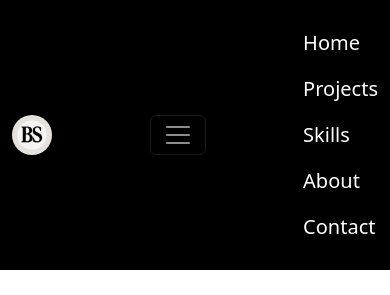
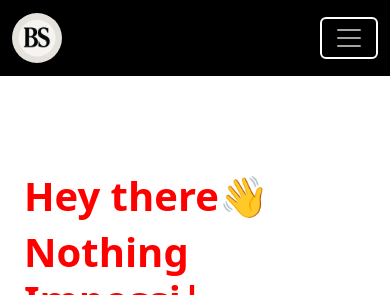
Before and after one commit to Bibekshah123/PORTFOLIO, a Django app: page / in a window 390 px wide. Shown: the top 295 px of the page. Run offline with Django 5.2, Linux system fonts and the light colour scheme.

Commit message:
all_fixed

```diff
--- a/portfolio/portfolioapp/templates/base.html
+++ b/portfolio/portfolioapp/templates/base.html
@@ -3,60 +3,104 @@
 
 <html lang="en">
   <head>
+    <meta charset="UTF-8" />
+    <meta name="viewport" content="width=device-width, initial-scale=1.0" />
+    <title>{% block title %} Bibek Shah {% endblock %}</title>
+    <link rel="icon" href="{% static 'images/logo.png' %}" type="image/png">
     <meta charset="UTF-8">
     <meta name="viewport" content="width=device-width, initial-scale=1.0">
-    <title>{% block title %} Bibek Shah {% endblock %}</title>
+
+    <!-- Bootstrap CSS -->
     <link href="https://cdn.jsdelivr.net/npm/bootstrap@5.3.0/dist/css/bootstrap.min.css" rel="stylesheet">
+
+    <!-- Font Awesome for Icons -->
     <link rel="stylesheet" href="https://cdnjs.cloudflare.com/ajax/libs/font-awesome/6.0.0/css/all.min.css">
+
+    <!-- Custom Stylesheet -->
     <link rel="stylesheet" href="{% static 'css/style.css' %}">
 </head>
 <body>
 
 <!-- Navigation -->
-    <nav class="navbar navbar-expand-lg navbar-dark bg-gray">
+<nav class="navbar navbar-expand-lg navbar-black bg-black">
     <div class="container-fluid">
-            <img src="{% static 'images/logo.png' %}" alt="BS Logo" height="40" class="logo">
-            <button class="navbar-toggler" type="button" data-bs-toggle="collapse" data-bs-target="#navbarNav">
+        <!-- Logo with Home Link -->
+        <a class="navbar-brand" href="{% url 'home' %}">
+            <img src="{% static 'images/logo.png' %}" alt="BS Logo" height="50" class="logo">
+        </a>
+
+        <!-- Mobile Toggle Button -->
+        <button class="navbar-toggler d-lg-none" type="button" data-bs-toggle="collapse" data-bs-target="#navbarNav">
             <span class="navbar-toggler-icon"></span>
         </button>
-            <div class="navbar" id="navbarNav">
+
+        <!-- Collapsible Navbar -->
+        <div class="collapse navbar-collapse justify-content-end" id="navbarNav">
             <ul class="navbar-nav">
-                    <li class="nav-item"><a class="nav-link" href="{% url 'home' %}">Home</a></li>
-                    <li class="nav-item"><a class="nav-link" href="{% url 'projects' %}">Projects</a></li>
-                    <li class="nav-item"><a class="nav-link" href="{% url 'skills' %}">Skills</a></li>
-                    <li class="nav-item"><a class="nav-link" href="{% url 'about' %}">About</a></li>
-                    <li class="nav-item"><a class="nav-link" href="{% url 'contact' %}">Contact</a></li>
+                <li class="nav-item">
+                    <a class="nav-link" href="{% url 'home' %}">Home</a>
+                </li>
+                <li class="nav-item">
+                    <a class="nav-link" href="{% url 'projects' %}">Projects</a>
+                </li>
+                <li class="nav-item">
+                    <a class="nav-link" href="{% url 'skills' %}">Skills</a>
+                </li>
+                <li class="nav-item">
+                    <a class="nav-link" href="{% url 'about' %}">About</a>
+                </li>
+                <li class="nav-item">
+                    <a class="nav-link" href="{% url 'contact' %}">Contact</a>
+                </li>
             </ul>
         </div>
     </div>
 </nav>
 
+
+
     <!-- Main Content -->
-    <main class="container my-5">
-        {% block content %}
-        {% endblock %}
-    </main>
+    <main class="container my-5">{% block content %} {% endblock %}</main>
 
     <!-- Footer -->
     <footer class="bg-gray text-white py-4">
       <div class="container text-center">
-            <p class="footer-text">All rights reserved | Copyright &copy; {% now "Y" %} Bibek Shah</p>
+        <p class="footer-text">
+          All rights reserved | Copyright &copy; {% now "Y" %} Bibek Shah
+        </p>
         <div class="social-links">
-                <a href="https://github.com/Bibekshah123" class="text-white mx-2 social-icon" target="_blank"><i class="fab fa-github"></i></a>
-                <a href="https://www.linkedin.com/in/bibekshah1234/" class="text-white mx-2 social-icon" target="_blank"><i class="fab fa-linkedin-in"></i></a>
+          <a
+            href="https://github.com/Bibekshah123"
+            class="text-white mx-2 social-icon"
+            target="_blank"
+            ><i class="fab fa-github"></i
+          ></a>
+          <a
+            href="https://www.linkedin.com/in/bibekshah1234/"
+            class="text-white mx-2 social-icon"
+            target="_blank"
+            ><i class="fab fa-linkedin-in"></i
+          ></a>
         </div>
       </div>
     </footer>
 
     <style>
       /* Page Layout */
-        html, body {
+      html,
+      body {
         height: 100%;
         display: flex;
         flex-direction: column;
         background-color: white; /* Light background */
         color: black;
       }
+
+      /* Hide the scrollbar for webkit-based browsers */
+      ::-webkit-scrollbar {
+          display: none; /* Hide the scrollbar */
+      }
+
 
       main {
         flex: 1;
@@ -67,12 +111,11 @@
         margin: 0 auto; /* Center align the content */
       }
 
-        /* Navbar Styling */
+      {% comment %} /* Navbar Styling */
       .navbar {
         background-color: black;
-            padding: 10px 0 ;
-
-        }
+        padding: 10px 0;
+      } {% endcomment %}
 
       .navbar .nav-link {
         color: white;
@@ -83,9 +126,10 @@
 
       .navbar .nav-link:hover {
         color: red;
+
       }
 
-        .logo{
+      .logo {
         border-radius: 50px;
         object-fit: cover;
       }
@@ -107,6 +151,13 @@
         transform: scale(1.2); /* Slightly enlarge the icon on hover */
       }
 
+      .navbar-toggler {
+        border: 2px solid white; /* White border */
+    }
+
+    .navbar-toggler-icon {
+        filter: invert(1); /* Converts black icon to white */
+    }
     </style>
 
     <script src="https://cdn.jsdelivr.net/npm/bootstrap@5.3.0/dist/js/bootstrap.bundle.min.js"></script>
--- a/portfolio/portfolioapp/templates/home.html
+++ b/portfolio/portfolioapp/templates/home.html
@@ -1,16 +1,25 @@
-{% extends 'base.html' %}
-{% load static %}
-<link rel="stylesheet" href="{% static 'css/style.css' %}">
+{% extends 'base.html' %} {% load static %}
+<link rel="stylesheet" href="{% static 'css/style.css' %}" />
 
 {% block title %}Home{% endblock %}
-
 {% block content %}
 <section class="position-relative text-left py-5">
   <div class="container">
     <h1 class="fw-bold">Hey there👋</h1>
-        <h1 class="fw-bold"><span id="typing-text"></span><span class="cursor">|</span></h1>
-        <a href="{% static 'docs/Bibek_Shah_CV.pdf' %}" class="btn btn-primary mt-3" target="_blank">Download Resume</a>
-        <img src="{% static 'images/Bibek shah.jpg' %}" alt="Bibek Image" class="img">
+    <h1 class="fw-bold">
+      <span id="typing-text"></span><span class="cursor">|</span>
+    </h1>
+    <a
+      href="{% static 'docs/Bibek_Shah_CV.pdf' %}"
+      class="btn btn-primary mt-3"
+      target="_blank"
+      >Download Resume</a
+    >
+    <img
+      src="{% static 'images/Bibek shah.jpg' %}"
+      alt="Bibek Image"
+      class="img"
+    />
   </div>
 </section>
 
@@ -60,7 +91,7 @@
   let charIndex = 0;
   const speed = 100; // Typing speed
   const eraseSpeed = 50; // Erase speed
-    const delay = 2000; // Delay before erasing
+  const delay = 1000; // Delay before erasing
   const typingText = document.getElementById("typing-text");
 
   function type() {
--- a/portfolio/portfolioapp/templates/projects.html
+++ b/portfolio/portfolioapp/templates/projects.html
@@ -71,6 +71,7 @@
             </div>
 
             <style>
+
                 .ets,
                 .ads,
                 .tcc,
--- a/portfolio/portfolioapp/templates/skills.html
+++ b/portfolio/portfolioapp/templates/skills.html
@@ -1,6 +1,5 @@
 {% extends 'base.html' %}
 {% load static %}
-
 {% block title %}Skills{% endblock %}
 
 {% block content %}
@@ -71,8 +70,6 @@
   </div>
 </section>
 
-
-
 <style>
   .skills .col-md-3 {
     transition: transform 0.3s ease-in-out, color 0.3s ease-in-out;
```
Also changed, not shown: other parts of portfolio/portfolioapp/templates/home.html (+35 -15 lines), portfolio/portfolioapp/templates/about.html (+27 -15 lines), portfolio/portfolioapp/templates/contact.html (+33 -26 lines), portfolio/portfolioapp/templates/contact_success.html (+8 -9 lines). Lines whose indentation alone changed are shown as unchanged.
